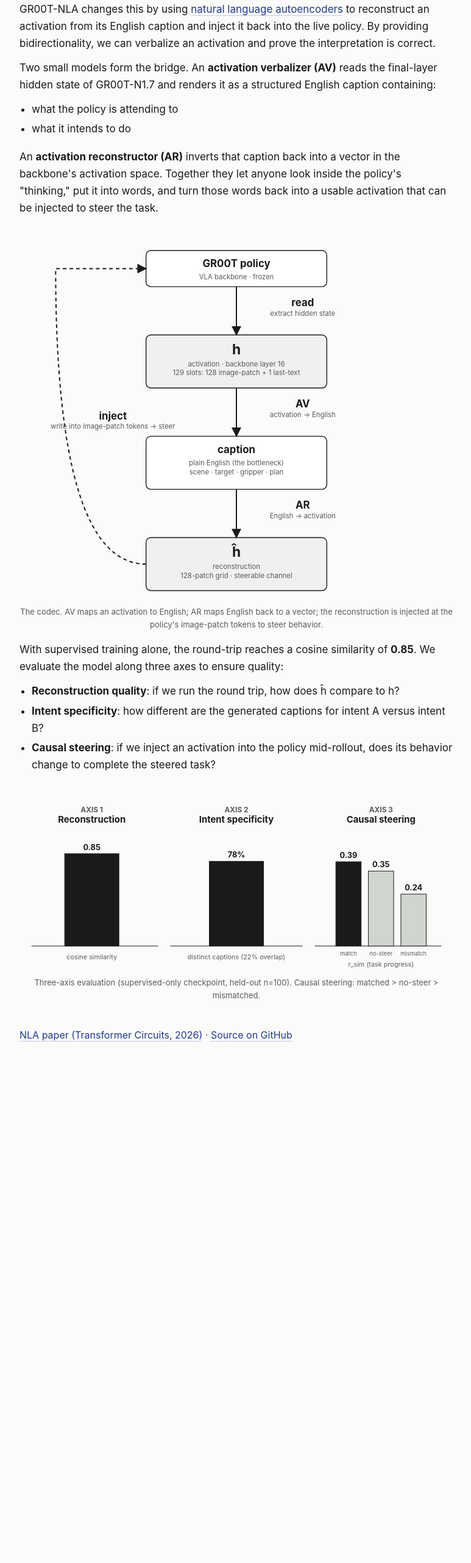
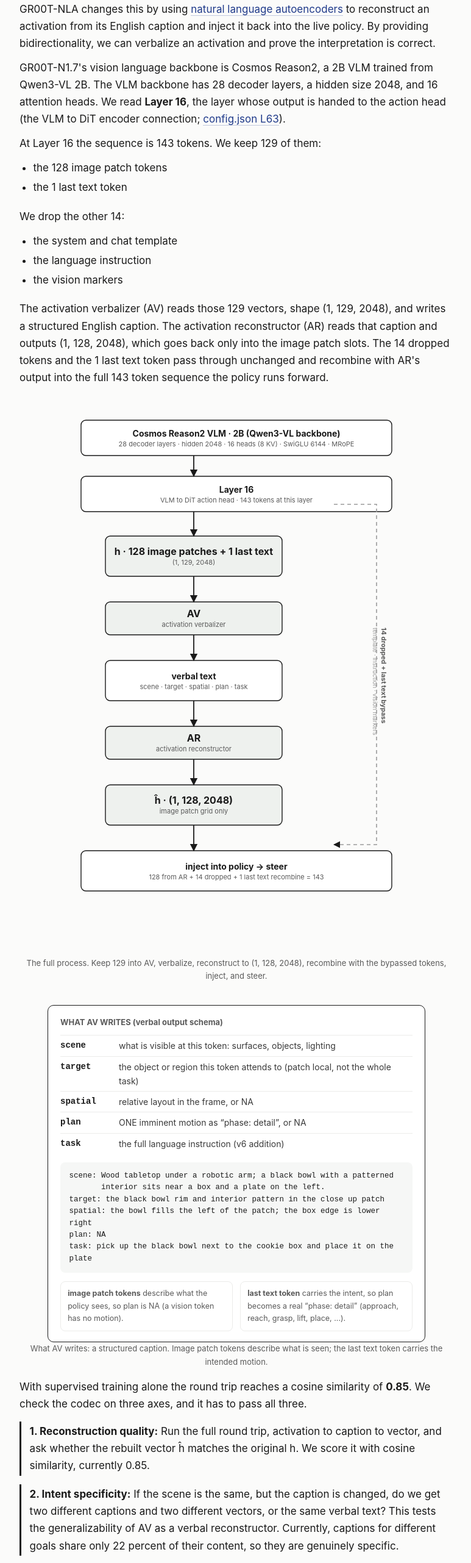
Before and after one commit to CodCodingCode/nla-groot, a React (Vite) app in the folder website/: page / in a window 1280 px wide. Shown: the part 234-2797 px from the top of the page at 61% size, without its empty margins (252-1025 px from the left). Before the commit the page ends 2019 px from the top, so only its background shows below. Built offline with nearby package versions, Linux system fonts and the light colour scheme; the HTML template or start-up script is replaced by a standard one.

Commit message:
added better technical analysis

```diff
--- a/website/src/App.tsx
+++ b/website/src/App.tsx
@@ -1,9 +1,12 @@
 import { CSSProperties } from "react";
 import ArAvDiagram from "./components/ArAvDiagram";
+import VerbalOutput from "./components/VerbalOutput";
 import ThreeAxisScores from "./components/ThreeAxisScores";
 
 const NLA_PAPER = "https://transformer-circuits.pub/2026/nla/index.html#introduction";
 const GITHUB = "https://github.com/CodCodingCode/nla-groot";
+const CONFIG_L16 =
+  "https://github.com/CodCodingCode/nla-groot/blob/main/checkpoints/GR00T-N1.7-LIBERO/libero_goal/config.json#L63";
 
 const page: CSSProperties = {
   maxWidth: 760,
@@ -14,16 +17,22 @@ const page: CSSProperties = {
   color: "#1a1a1a",
 };
 const h1: CSSProperties = { fontSize: 30, fontWeight: 800, margin: "0 0 1.75rem" };
-const ul: CSSProperties = { margin: "0.5rem 0 1.1rem 1.25rem", padding: 0 };
+const list: CSSProperties = { margin: "0.4rem 0 1.2rem 1.4rem", padding: 0 };
 const fig: CSSProperties = { margin: "2.25rem 0 0.5rem" };
 const cap: CSSProperties = { fontSize: 13, color: "#5a5a5a", textAlign: "center", margin: "0 0 1rem" };
+const axis: CSSProperties = {
+  borderLeft: "3px solid #1a1a1a",
+  padding: "0.15rem 0 0.15rem 0.85rem",
+  margin: "0.9rem 0",
+};
+const axisName: CSSProperties = { fontWeight: 700 };
 const foot: CSSProperties = { color: "#5a5a5a", fontSize: 16, marginTop: "2.5rem" };
 
 export default function App() {
   return (
     <main style={page}>
       <h1 style={h1}>
-        GR00T-NLA: a bidirectional natural-language bridge for VLA activations
+        GR00T-NLA: a bidirectional natural language bridge for VLA activations
       </h1>
 
       <p>
@@ -40,53 +49,84 @@ export default function App() {
       </p>
 
       <p>
-        Two small models form the bridge. An <strong>activation verbalizer (AV)</strong> reads
-        the final-layer hidden state of GR00T-N1.7 and renders it as a structured English
-        caption containing:
+        GR00T-N1.7's vision language backbone is Cosmos
+        Reason2, a 2B VLM trained from Qwen3-VL 2B. The VLM backbone has 28 decoder layers, a
+        hidden size 2048, and 16 attention heads. We read{" "}
+        <strong>Layer 16</strong>, the layer whose output is handed to the action head (the VLM
+        to DiT encoder connection;{" "}
+        <a href={CONFIG_L16} target="_blank" rel="noreferrer">
+          config.json L63
+        </a>
+        ).
       </p>
-      <ul style={ul}>
-        <li>what the policy is attending to</li>
-        <li>what it intends to do</li>
+
+      <p>At Layer 16 the sequence is 143 tokens. We keep 129 of them:</p>
+      <ul style={list}>
+        <li>the 128 image patch tokens</li>
+        <li>the 1 last text token</li>
       </ul>
+      <p>We drop the other 14:</p>
+      <ul style={list}>
+        <li>the system and chat template</li>
+        <li>the language instruction</li>
+        <li>the vision markers</li>
+      </ul>
+
       <p>
-        An <strong>activation reconstructor (AR)</strong> inverts that caption back into a
-        vector in the backbone's activation space. Together they let anyone look inside the
-        policy's "thinking," put it into words, and turn those words back into a usable
-        activation that can be injected to steer the task.
+        The activation verbalizer
+        (AV) reads those 129 vectors, shape (1, 129, 2048), and writes a structured English
+        caption. The activation reconstructor (AR) reads that caption and outputs (1, 128,
+        2048), which goes back only into the image patch slots. The 14 dropped tokens and the 1
+        last text token pass through unchanged and recombine with AR's output into the full 143
+        token sequence the policy runs forward.
       </p>
 
       <figure style={fig}>
         <ArAvDiagram />
         <figcaption style={cap}>
-          The codec. AV maps an activation to English; AR maps English back to a vector; the
-          reconstruction is injected at the policy's image-patch tokens to steer behavior.
+          The full process. Keep 129 into AV, verbalize, reconstruct to (1, 128, 2048),
+          recombine with the bypassed tokens, inject, and steer.
+        </figcaption>
+      </figure>
+
+      <figure style={fig}>
+        <VerbalOutput />
+        <figcaption style={cap}>
+          What AV writes: a structured caption. Image patch tokens describe what is seen; the
+          last text token carries the intended motion.
         </figcaption>
       </figure>
 
       <p>
-        With supervised training alone, the round-trip reaches a cosine similarity of{" "}
-        <strong>0.85</strong>. We evaluate the model along three axes to ensure quality:
+        With supervised training alone the round trip reaches a
+        cosine similarity of <strong>0.85</strong>. We check the codec on three axes, and it
+        has to pass all three.
       </p>
-      <ul style={ul}>
-        <li>
-          <strong>Reconstruction quality</strong>: if we run the round trip, how does ĥ
-          compare to h?
-        </li>
-        <li>
-          <strong>Intent specificity</strong>: how different are the generated captions for
-          intent A versus intent B?
-        </li>
-        <li>
-          <strong>Causal steering</strong>: if we inject an activation into the policy
-          mid-rollout, does its behavior change to complete the steered task?
-        </li>
-      </ul>
+
+      <div style={axis}>
+        <span style={axisName}>1. Reconstruction quality:</span> Run the full round trip,
+        activation to caption to vector, and ask whether the rebuilt vector ĥ matches the
+        original h. We score it with cosine similarity, currently 0.85.
+      </div>
+      <div style={axis}>
+        <span style={axisName}>2. Intent specificity:</span> If the scene is the same, but the
+        caption is changed, do we get two different captions and two different vectors, or the
+        same verbal text? This tests the generalizability of AV as a verbal reconstructor.
+        Currently, captions for different goals share only 22 percent of their content, so they
+        are genuinely specific.
+      </div>
+      <div style={axis}>
+        <span style={axisName}>3. Causal steering:</span> If we inject an activation into the
+        policy mid rollout, does its behavior change to complete the steered task? If we inject
+        the wrong goal does it do nothing? This tests the full AV and AR reconstruction
+        process, seeing if the end to end sequence can be steered using cached vectors.
+      </div>
 
       <figure style={fig}>
         <ThreeAxisScores />
         <figcaption style={cap}>
-          Three-axis evaluation (supervised-only checkpoint, held-out n=100). Causal steering:
-          matched &gt; no-steer &gt; mismatched.
+          Three axis evaluation (supervised only checkpoint, held out n=100). Causal steering:
+          matched &gt; no steer &gt; mismatched.
         </figcaption>
       </figure>
 
--- a/website/src/components/ArAvDiagram.tsx
+++ b/website/src/components/ArAvDiagram.tsx
@@ -1,45 +1,46 @@
 /**
- * Focused AV/AR diagram: the bidirectional natural-language codec.
+ * Full process diagram for GR00T-NLA (static).
  *
- *   GR00T policy ──read──▶ h ──AV──▶ caption ──AR──▶ ĥ ──inject──▶ GR00T policy
+ *   Cosmos Reason2 VLM -> Layer 16 (143 tokens)
+ *     keep 129 (128 image patches + 1 last text) -> AV -> verbal text -> AR -> (1,128,2048)
+ *     drop 14 (template / instruction / vision markers) + last text bypass the codec
+ *   recombine to 143 -> inject -> steer
  *
- * AV (activation → English) and AR (English → activation) are the two
- * directions of the codec; the bottleneck in the middle is plain English.
- * Authored as inline SVG so it stays responsive and theme-agnostic.
+ * Inline SVG, theme-agnostic.
  */
 
 import { CSSProperties } from "react";
 
-const W = 720;
-const H = 600;
-const CX = W / 2;
-const BW = 300;
+const W = 620;
+const H = 900;
+const CX = 240; // codec column centre
 
 const svgStyle: CSSProperties = {
   width: "100%",
   height: "auto",
-  maxWidth: 720,
+  maxWidth: 620,
   display: "block",
   margin: "0 auto",
 };
 
-interface Node {
+interface NodeProps {
+  x: number;
   y: number;
+  w: number;
   h: number;
   label: string;
-  subs: string[];
+  subs?: string[];
   emphasis?: boolean;
 }
 
-function Box({ y, h, label, subs, emphasis }: Node) {
-  const x = CX - BW / 2;
-  const labelY = emphasis ? y + 32 : y + 28;
+function Box({ x, y, w, h, label, subs = [], emphasis }: NodeProps) {
+  const labelY = subs.length ? y + h / 2 - 6 * (subs.length - 1) - 2 : y + h / 2 + 5;
   return (
     <g>
       <rect
         x={x}
         y={y}
-        width={BW}
+        width={w}
         height={h}
         rx={8}
         ry={8}
@@ -47,25 +48,11 @@ function Box({ y, h, label, subs, emphasis }: Node) {
         stroke="#1a1a1a"
         strokeWidth={1.4}
       />
-      <text
-        x={CX}
-        y={labelY}
-        textAnchor="middle"
-        fontSize={emphasis ? 23 : 17}
-        fontWeight={700}
-        fill="#1a1a1a"
-      >
+      <text x={x + w / 2} y={labelY} textAnchor="middle" fontSize={emphasis ? 16 : 14} fontWeight={700} fill="#1a1a1a">
         {label}
       </text>
       {subs.map((s, i) => (
-        <text
-          key={i}
-          x={CX}
-          y={labelY + 20 + i * 15}
-          textAnchor="middle"
-          fontSize={11.5}
-          fill="#5a5a5a"
-        >
+        <text key={i} x={x + w / 2} y={labelY + 16 + i * 14} textAnchor="middle" fontSize={11} fill="#5a5a5a">
           {s}
         </text>
       ))}
@@ -73,101 +60,67 @@ function Box({ y, h, label, subs, emphasis }: Node) {
   );
 }
 
-interface EdgeProps {
-  d: string;
-  dashed?: boolean;
-  op: string;
-  caption: string;
-  lx: number;
-  ly: number;
-}
-
-function Edge({ d, dashed, op, caption, lx, ly }: EdgeProps) {
+function Arrow({ d, dashed }: { d: string; dashed?: boolean }) {
   return (
-    <g>
     <path
       d={d}
       fill="none"
       stroke="#1a1a1a"
-        strokeWidth={2}
+      strokeWidth={1.8}
       strokeDasharray={dashed ? "6 5" : undefined}
       markerEnd="url(#ah)"
     />
-      <text x={lx} y={ly} textAnchor="middle" fontSize={17} fontWeight={700} fill="#1a1a1a">
-        {op}
-      </text>
-      <text x={lx} y={ly + 16} textAnchor="middle" fontSize={11.5} fill="#5a5a5a">
-        {caption}
-      </text>
-    </g>
   );
 }
 
-const POLICY: Node = { y: 20, h: 60, label: "GR00T policy", subs: ["VLA backbone · frozen"] };
-const H_NODE: Node = {
-  y: 160,
-  h: 88,
-  label: "h",
-  subs: ["activation · backbone layer 16", "129 slots: 128 image-patch + 1 last-text"],
-  emphasis: true,
-};
-const CAP: Node = {
-  y: 328,
-  h: 88,
-  label: "caption",
-  subs: ["plain English (the bottleneck)", "scene · target · gripper · plan"],
-};
-const HHAT: Node = {
-  y: 496,
-  h: 88,
-  label: "ĥ",
-  subs: ["reconstruction", "128-patch grid · steerable channel"],
-  emphasis: true,
-};
-
 export default function ArAvDiagram() {
-  const left = CX - BW / 2;
+  const colX = 95;
+  const colW = 290;
   return (
-    <svg
-      viewBox={`0 0 ${W} ${H + 8}`}
-      style={svgStyle}
-      role="img"
-      aria-label="Bidirectional natural-language codec: AV maps a GR00T activation to an English caption; AR maps the caption back to a reconstructed vector that is injected into the policy's image-patch tokens to steer behavior."
-    >
+    <svg viewBox={`0 0 ${W} ${H}`} style={svgStyle} role="img"
+      aria-label="GR00T-NLA full process: Cosmos Reason2 VLM, Layer 16 with 143 tokens, keep 129 into AV, verbal text, AR to a 128 by 2048 vector, recombine and inject to steer.">
       <defs>
-        <marker
-          id="ah"
-          viewBox="0 0 10 10"
-          refX={9}
-          refY={5}
-          markerWidth={8}
-          markerHeight={8}
-          orient="auto-start-reverse"
-        >
+        <marker id="ah" viewBox="0 0 10 10" refX={9} refY={5} markerWidth={7} markerHeight={7} orient="auto-start-reverse">
           <path d="M 0 0 L 10 5 L 0 10 z" fill="#1a1a1a" />
         </marker>
       </defs>
 
-      <Box {...POLICY} />
-      <Box {...H_NODE} />
-      <Box {...CAP} />
-      <Box {...HHAT} />
+      {/* nodes */}
+      <Box x={55} y={20} w={510} h={58} label="Cosmos Reason2 VLM · 2B  (Qwen3-VL backbone)"
+        subs={["28 decoder layers · hidden 2048 · 16 heads (8 KV) · SwiGLU 6144 · MRoPE"]} />
+      <Box x={55} y={112} w={510} h={58} label="Layer 16"
+        subs={["VLM to DiT action head · 143 tokens at this layer"]} />
 
-      {/* read: policy -> h */}
-      <Edge d={`M ${CX} 80 L ${CX} 160`} op="read" caption="extract hidden state" lx={CX + 110} ly={112} />
-      {/* AV: h -> caption */}
-      <Edge d={`M ${CX} 248 L ${CX} 328`} op="AV" caption="activation → English" lx={CX + 110} ly={280} />
-      {/* AR: caption -> hhat */}
-      <Edge d={`M ${CX} 416 L ${CX} 496`} op="AR" caption="English → activation" lx={CX + 110} ly={448} />
-      {/* inject: hhat -> policy (loop back on the left, dashed) */}
-      <Edge
-        d={`M ${left} 540 Q 60 540 60 50 Q 60 50 ${left} 50`}
-        dashed
-        op="inject"
-        caption="write into image-patch tokens → steer"
-        lx={155}
-        ly={300}
-      />
+      <Box x={colX} y={210} w={colW} h={66} emphasis label="h · 128 image patches + 1 last text"
+        subs={["(1, 129, 2048)"]} />
+      <Box x={colX} y={318} w={colW} h={54} emphasis label="AV" subs={["activation verbalizer"]} />
+      <Box x={colX} y={414} w={colW} h={66} label="verbal text" subs={["scene · target · spatial · plan · task"]} />
+      <Box x={colX} y={522} w={colW} h={54} emphasis label="AR" subs={["activation reconstructor"]} />
+      <Box x={colX} y={618} w={colW} h={66} emphasis label="ĥ · (1, 128, 2048)" subs={["image patch grid only"]} />
+
+      <Box x={55} y={726} w={510} h={66} label="inject into policy  →  steer"
+        subs={["128 from AR  +  14 dropped  +  1 last text   recombine = 143"]} />
+
+      {/* main flow arrows */}
+      <Arrow d={`M ${CX} 78 L ${CX} 112`} />
+      <Arrow d={`M ${CX} 170 L ${CX} 210`} />
+      <Arrow d={`M ${CX} 276 L ${CX} 318`} />
+      <Arrow d={`M ${CX} 372 L ${CX} 414`} />
+      <Arrow d={`M ${CX} 480 L ${CX} 522`} />
+      <Arrow d={`M ${CX} 576 L ${CX} 618`} />
+      <Arrow d={`M ${CX} 684 L ${CX} 726`} />
+
+      {/* bypass lane: dropped 14 + last text skip the codec and rejoin at inject */}
+      <path d={`M 470 158 L 540 158 L 540 716 L 470 716`} fill="none" stroke="#9a9a9a" strokeWidth={1.6} strokeDasharray="6 5" markerEnd="url(#ah)" />
+      <g transform="translate(548, 360)">
+        <text x={0} y={0} fontSize={11} fontWeight={700} fill="#5a5a5a" transform="rotate(90)">
+          14 dropped + last text bypass
+        </text>
+        <text x={0} y={14} fontSize={10} fill="#9a9a9a" transform="rotate(90)">
+          template · instruction · vision markers
+        </text>
+      </g>
+
     </svg>
   );
 }
--- /dev/null
+++ b/website/src/components/VerbalOutput.tsx
@@ -0,0 +1,75 @@
+/**
+ * The verbal output of AV: the structured caption schema (v5/v6), as a chart.
+ * What each field means, plus a real example, plus which channel carries what.
+ */
+
+import { CSSProperties } from "react";
+
+const card: CSSProperties = {
+  border: "1.4px solid #1a1a1a",
+  borderRadius: 10,
+  padding: "1.1rem 1.25rem",
+  maxWidth: 620,
+  margin: "0 auto",
+  background: "#ffffff",
+};
+const head: CSSProperties = { fontSize: 13, fontWeight: 700, color: "#5a5a5a", margin: "0 0 0.6rem" };
+const row: CSSProperties = { display: "flex", gap: "0.75rem", padding: "0.32rem 0", borderTop: "1px solid #ececea" };
+const field: CSSProperties = { flex: "0 0 84px", fontWeight: 700, fontFamily: "ui-monospace, monospace", fontSize: 14 };
+const desc: CSSProperties = { color: "#3a3a3a", fontSize: 14 };
+const example: CSSProperties = {
+  marginTop: "0.9rem",
+  background: "#f6f7f6",
+  borderRadius: 8,
+  padding: "0.8rem 0.9rem",
+  fontFamily: "ui-monospace, monospace",
+  fontSize: 12.5,
+  lineHeight: 1.55,
+  color: "#1a1a1a",
+  whiteSpace: "pre-wrap",
+};
+const noteWrap: CSSProperties = { display: "flex", gap: "0.75rem", marginTop: "0.9rem", fontSize: 12.5, color: "#5a5a5a" };
+const chip: CSSProperties = { flex: 1, border: "1px solid #ececea", borderRadius: 8, padding: "0.55rem 0.7rem" };
+
+const FIELDS: [string, string][] = [
+  ["scene", "what is visible at this token: surfaces, objects, lighting"],
+  ["target", "the object or region this token attends to (patch local, not the whole task)"],
+  ["spatial", "relative layout in the frame, or NA"],
+  ["plan", "ONE imminent motion as “phase: detail”, or NA"],
+  ["task", "the full language instruction (v6 addition)"],
+];
+
+const EXAMPLE =
+  "scene: Wood tabletop under a robotic arm; a black bowl with a patterned\n" +
+  "       interior sits near a box and a plate on the left.\n" +
+  "target: the black bowl rim and interior pattern in the close up patch\n" +
+  "spatial: the bowl fills the left of the patch; the box edge is lower right\n" +
+  "plan: NA\n" +
+  "task: pick up the black bowl next to the cookie box and place it on the plate";
+
+export default function VerbalOutput() {
+  return (
+    <div style={card}>
+      <p style={head}>WHAT AV WRITES (verbal output schema)</p>
+      {FIELDS.map(([f, d]) => (
+        <div key={f} style={row}>
+          <div style={field}>{f}</div>
+          <div style={desc}>{d}</div>
+        </div>
+      ))}
+
+      <div style={example}>{EXAMPLE}</div>
+
+      <div style={noteWrap}>
+        <div style={chip}>
+          <strong>image patch tokens</strong> describe what the policy sees, so plan is NA
+          (a vision token has no motion).
+        </div>
+        <div style={chip}>
+          <strong>last text token</strong> carries the intent, so plan becomes a real
+          “phase: detail” (approach, reach, grasp, lift, place, ...).
+        </div>
+      </div>
+    </div>
+  );
+}
```
Also changed, not shown: website/src/components/ThreeAxisScores.tsx (+5 -5 lines), 1 other file (tests, documents, lock files or other folders). Lines whose indentation alone changed are shown as unchanged.
